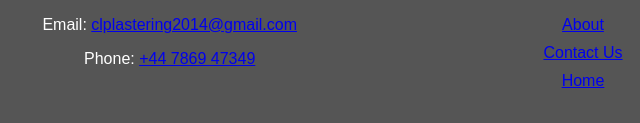
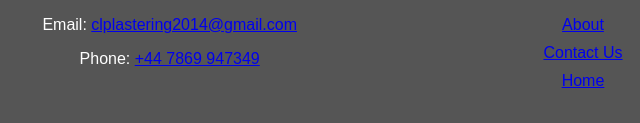
Before and after one commit to CompSciicSpmoC/clplastering.github.io, a plain HTML site: page index.html in a window 1280 px wide. Shown: the part 674-797 px from the top of the page, 57-697 px from the left. Drawn offline with Linux system fonts and the light colour scheme.

Commit message:
Update index.html

```diff
--- a/index.html
+++ b/index.html
@@ -50,7 +50,7 @@
 					<div class="footer-column">
 						<h3>Contact Us</h3>
 						<p>Email: <a href="mailto:clplastering2014@gmail.com">clplastering2014@gmail.com</a></p>
-						<p>Phone: <a href="tel: 0786 947349">+44 7869 47349</a></p>
+						<p>Phone: <a href="tel: 07869 947349">+44 7869 947349</a></p>
 					</div>
 					<div class="footer-column">
 						<h3>Quick Links</h3>
```
